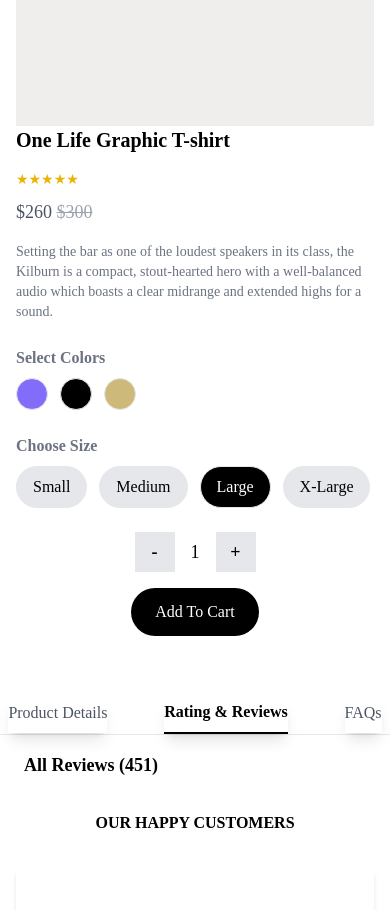
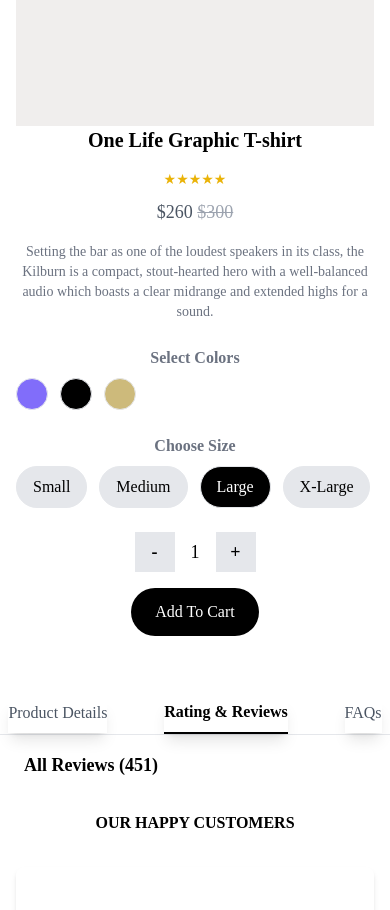
Before and after one commit to oofarhanafarhat/shop-coo, a Next.js app: page /product in a window 390 px wide. Shown: the part 860-1770 px from the top of the page. Built offline with nearby package versions, Linux system fonts and the light colour scheme.

Commit message:
Update page.tsx

```diff
--- a/src/app/product/page.tsx
+++ b/src/app/product/page.tsx
@@ -48,33 +48,33 @@ const Product = () => {
           />
         </div>
         <div className="justify-center items-center">
-          <h1 className="text-xl md:text-2xl lg:text-4xl font-extrabold text-black mb-4">
+          <h1 className="text-xl md:text-2xl lg:text-4xl font-extrabold text-black mb-4 text-center">
             One Life Graphic T-shirt
           </h1>
-          <p className="text-yellow-500 text-sm">★★★★★</p>
-          <p className="text-lg md:text-xl text-gray-600 mt-2">
-            $260 <span className="line-through text-gray-400">$300</span>
+          <p className="text-yellow-500 text-sm text-center">★★★★★</p>
+          <p className="text-lg md:text-xl text-gray-600 mt-2 text-center">
+            $260 <span className="line-through text-gray-400 text-center">$300</span>
           </p>
-          <p className="text-gray-500 text-sm mt-4 w-full lg:w-[400px]">
+          <p className="text-gray-500 text-sm mt-4 w-full lg:w-[400px] text-center">
             Setting the bar as one of the loudest speakers in its class, the
             Kilburn is a compact, stout-hearted hero with a well-balanced audio
             which boasts a clear midrange and extended highs for a sound.
           </p>
           <div className="mt-6">
-            <h3 className="text-md font-semibold text-gray-500">Select Colors</h3>
-            <div className="flex flex-wrap gap-3 mt-2">
+            <h3 className="text-md font-semibold text-gray-500 text-center sm:text-center lg:text-start">Select Colors</h3>
+            <div className="flex flex-wrap gap-3 mt-2 text-center sm:text-center lg:text-start">
               {["#816DFA", "#000000", "#CDBA7B"].map((color, index) => (
                 <div
                   key={index}
-                  className="w-8 h-8 rounded-full border"
+                  className="w-8 h-8 rounded-full border text-center sm:text-center lg:text-start"
                   style={{ backgroundColor: color }}
                 ></div>
               ))}
             </div>
           </div>
           <div className="mt-6">
-            <h3 className="text-md font-semibold text-gray-500">Choose Size</h3>
-            <div className="flex flex-wrap gap-3 mt-2">
+            <h3 className="text-md font-semibold text-gray-500 text-center sm:text-center lg:text-start">Choose Size</h3>
+            <div className="flex flex-wrap gap-3 mt-2 ">
               {["Small", "Medium", "Large", "X-Large"].map((size, index) => (
                 <button
                   key={index}
```
